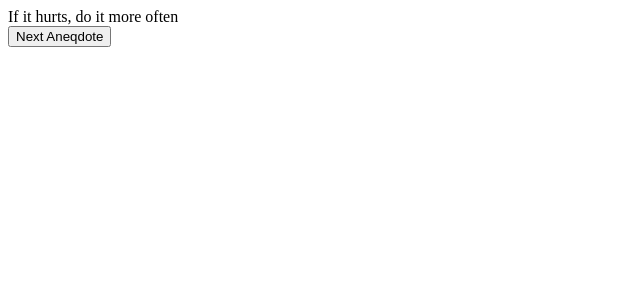
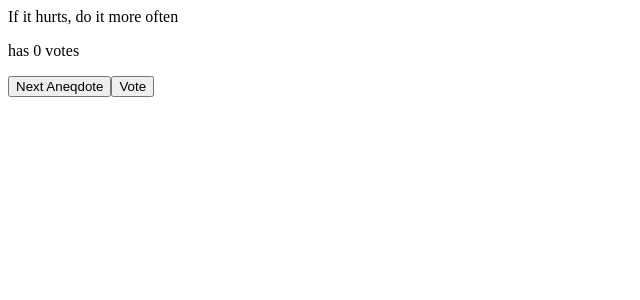
Before and after one commit to Nigouu/Part-1, a React (Create React App) app: page / in a window 1280 px wide. Shown: the top 300 px of the page, without its empty margins (0-640 px from the left). Built offline with nearby package versions, Linux system fonts and the light colour scheme.

Commit message:
exercise 13

```diff
--- a/src/App.js
+++ b/src/App.js
@@ -1,13 +1,10 @@
 import React, { useState } from 'react'
-
 
 const Button = ({ onClick, text }) => (
   <button onClick={onClick}>
     {text}
   </button>
 )
-
-
 
 const App = () => {
   const anecdotes = [
@@ -21,15 +18,24 @@
   ]
 
   const [selected, setSelected] = useState(0)
+  const [points, setPoints] = useState(Array(7).fill(0))
+
 
   const selectAneq = () => {
     setSelected(Math.floor(Math.random() * 7))
+  }
+  const voteAneq = () => {
+    const copy = { ...points }
+    copy[selected] += 1
+    setPoints(copy)
   }
 
   return (
     <div>
       {anecdotes[selected]} <br/>
+      <p> has {points[selected]} votes </p>
       <Button onClick={selectAneq} text={"Next Aneqdote"} />
+      <Button onClick={voteAneq} text={"Vote"} />
     </div>
   )
 }
```
